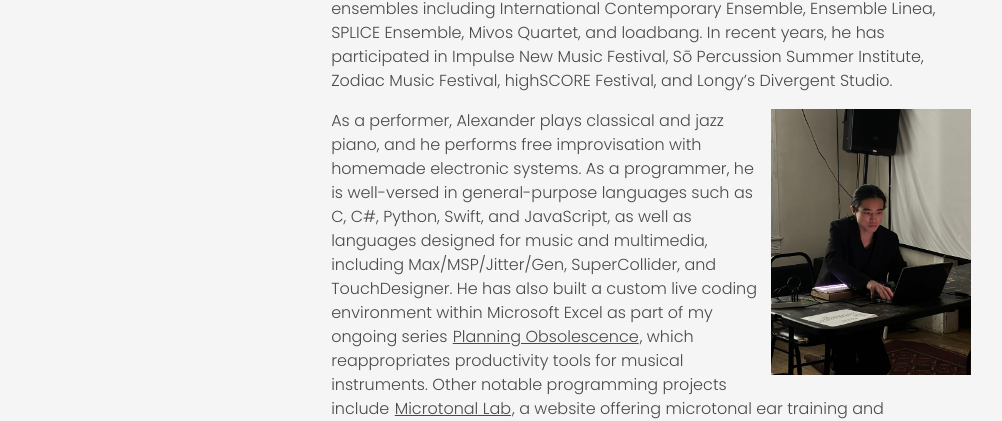
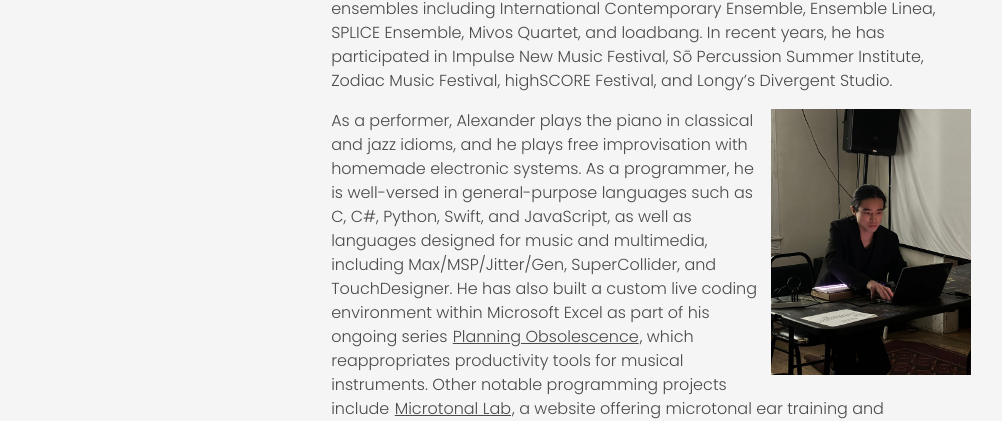
Before and after one commit to aleksuuu/aleksuuu.github.io, a Jekyll site: the page built from about.md, in a window 1280 px wide. Shown: the part 1103-1524 px from the top of the page, without its empty margins (18-1020 px from the left). Built offline with Jekyll 4.4.1, drawn with Linux system fonts in a browser that asks for light colours.

Commit message:
Update about.md

```diff
--- a/about.md
+++ b/about.md
@@ -21,7 +21,7 @@ He has had the privilege of attending masterclasses with esteemed composers such
 
 ![Alexander sitting in front of a controller and a laptop in a concert]({{ site.imgurl | absolute_url }}/livecoding.jpg){: width="200" style="float: right; padding-left: 10px;" }
 
-As a performer, Alexander plays classical and jazz piano, and he performs free improvisation with homemade electronic systems. As a programmer, he is well-versed in general-purpose languages such as C, C#, Python, Swift, and JavaScript, as well as languages designed for music and multimedia, including Max/MSP/Jitter/Gen, SuperCollider, and TouchDesigner. He has also built a custom live coding environment within Microsoft Excel as part of my ongoing series [Planning Obsolescence](https://www.youtube.com/watch?v=v53BP83Ujqw), which reappropriates productivity tools for musical instruments. Other notable programming projects include [Microtonal Lab](https://aleksuuu.github.io/microtonal-lab/), a website offering microtonal ear training and composition tools; and [VariTuner](https://www.youtube.com/watch?v=DCE7SogPt0U), a microtonal tuner and tone generator app for iOS devices, featuring a built-in library of over 5000 microtonal scales.
+As a performer, Alexander plays the piano in classical and jazz idioms, and he plays free improvisation with homemade electronic systems. As a programmer, he is well-versed in general-purpose languages such as C, C#, Python, Swift, and JavaScript, as well as languages designed for music and multimedia, including Max/MSP/Jitter/Gen, SuperCollider, and TouchDesigner. He has also built a custom live coding environment within Microsoft Excel as part of his ongoing series [Planning Obsolescence](https://www.youtube.com/watch?v=v53BP83Ujqw), which reappropriates productivity tools for musical instruments. Other notable programming projects include [Microtonal Lab](https://aleksuuu.github.io/microtonal-lab/), a website offering microtonal ear training and composition tools; and [VariTuner](https://www.youtube.com/watch?v=DCE7SogPt0U), a microtonal tuner and tone generator app for iOS devices, featuring a built-in library of over 5000 microtonal scales.
 
 Alexander has served as President of Peabody Improvisers Collective, a student organization dedicated to free improvisation and alternative ways of music-making outside the conservatory curriculum, and as President of Society of Composers at Berklee, where he produced six concerts and conducted interviews with renowned composers.
 
```
